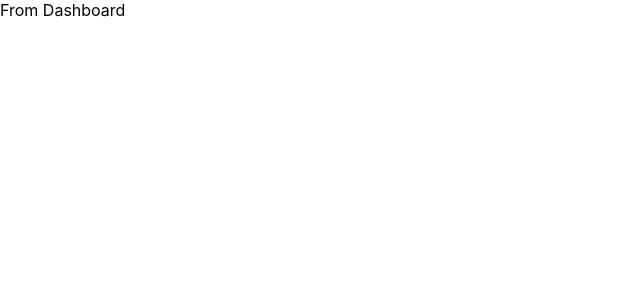
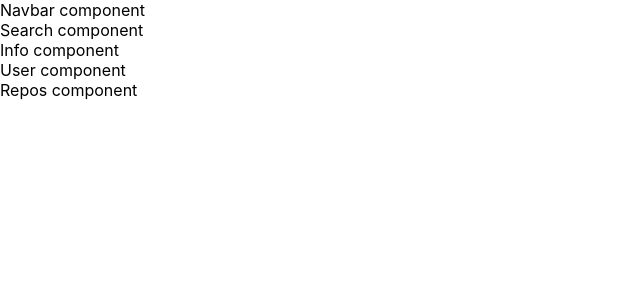
Before and after one commit to nitinporwal/Github-stats, a React (Create React App) app: page / in a window 1280 px wide. Shown: the top 300 px of the page, without its empty margins (0-640 px from the left). Built offline with nearby package versions, Linux system fonts and the light colour scheme.

Commit message:
add dashboard components

```diff
--- /dev/null
+++ b/src/components/Info.js
@@ -0,0 +1,13 @@
+import React, { Component } from 'react'
+
+class Info extends Component {
+    render() {
+        return (
+            <div>
+                Info component
+            </div>
+        )
+    }
+}
+
+export default Info;
--- /dev/null
+++ b/src/components/Navbar.js
@@ -0,0 +1,13 @@
+import React, { Component } from 'react'
+
+class Navbar extends Component {
+    render() {
+        return (
+            <div>
+                Navbar component
+            </div>
+        )
+    }
+}
+
+export default Navbar;
--- /dev/null
+++ b/src/components/Repos.js
@@ -0,0 +1,13 @@
+import React, { Component } from 'react'
+
+class Repos extends Component {
+    render() {
+        return (
+            <div>
+                Repos component
+            </div>
+        )
+    }
+}
+
+export default Repos;
--- /dev/null
+++ b/src/components/Search.js
@@ -0,0 +1,13 @@
+import React, { Component } from 'react'
+
+class Search extends Component {
+    render() {
+        return (
+            <div>
+                Search component
+            </div>
+        )
+    }
+}
+
+export default Search;
--- /dev/null
+++ b/src/components/User.js
@@ -0,0 +1,13 @@
+import React, { Component } from 'react'
+
+class User extends Component {
+    render() {
+        return (
+            <div>
+                User component
+            </div>
+        )
+    }
+}
+
+export default User;
--- /dev/null
+++ b/src/components/index.js
@@ -0,0 +1,7 @@
+import Info from './Info';
+import Navbar from './Navbar';
+import Repos from './Repos';
+import Search from './Search';
+import User from './User'
+
+export {Info, Navbar, Repos, Search, User};
--- a/src/pages/Dashboard.js
+++ b/src/pages/Dashboard.js
@@ -1,10 +1,15 @@
 import React, { Component } from 'react';
+import { Navbar, Search, User, Info, Repos } from '../components';
 
 class Dashboard extends Component {
     render() {
         return (
             <div>
-                From Dashboard
+                <Navbar />
+                <Search />
+                <Info />
+                <User />
+                <Repos />
             </div>
         )
     }
```
